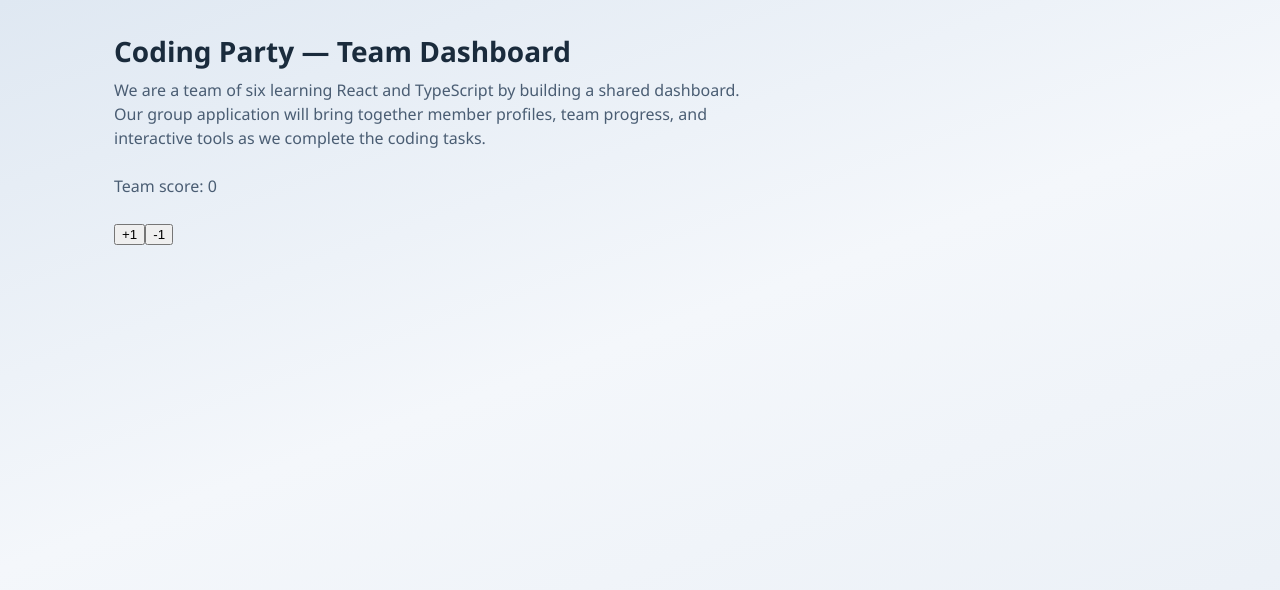
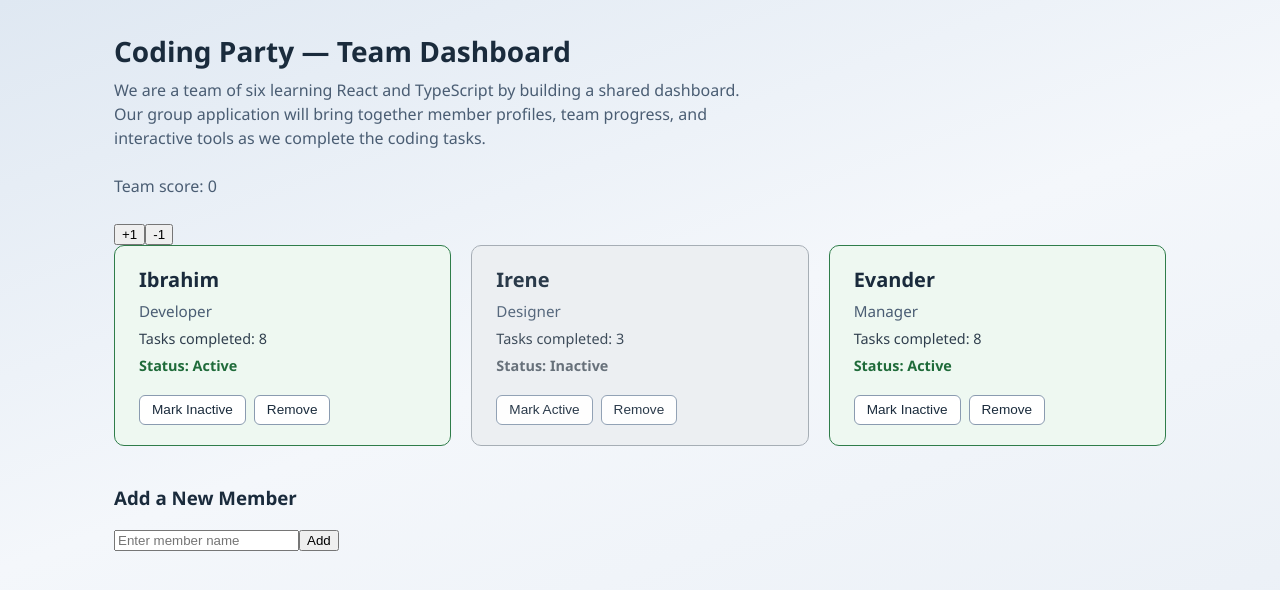
Before and after one commit to DphenomenalALU/coding-party, a React (Vite) app: page / in a window 1280 px wide. Shown: the top 590 px of the page. Built offline with nearby package versions, Linux system fonts and the light colour scheme.

Commit message:
feat: connecting useMembers to TeamDashboard, render member and remove callback

```diff
--- a/src/TeamDashboard.tsx
+++ b/src/TeamDashboard.tsx
@@ -2,12 +2,17 @@
 // Tasks 4–5, 8–9: typed dashboard component with multiple JSX elements.
 // Contributor: Josiane MUKESHIMANA — task 32: display teamScore and score buttons.
 // Contributor: Sonia Etuhoko — tasks 29–30: dashboard layout classes
+// Contributor: Rwigenza Davy — tasks 45–46: connect useMember to TeamDashboard and render Member and pass remove callback to MemberCard.
+
 import type { ReactElement } from 'react';
 import { useTeamScore } from './hooks/useTeamScore';
+import { useMembers } from './hooks/useMembers';
+import MemberCard from './MemberCard';
+import AddMemberForm from './AddMemberForm';
 
 export default function TeamDashboard(): ReactElement {
   const { teamScore, increaseScore, decreaseScore } = useTeamScore();
-
+  const { members, addMember, removeMember } = useMembers();
 
   return (
     <main className="team-dashboard">
@@ -21,7 +26,20 @@ export default function TeamDashboard(): ReactElement {
       <button onClick={increaseScore}>+1</button>
       <button onClick={decreaseScore}>-1</button>
       <div className="member-grid">
-        {/* MemberCards render here when the list is wired */}
+        {
+          members.map((member) => (
+  <MemberCard
+    key={member.id}
+    name={member.name}
+    role={member.role}
+    tasksCompleted={member.tasksCompleted}
+    isActive={member.isActive}
+    bio={member.bio}
+    onRemove={() => removeMember(member.id)}
+    onToggleStatus={() => {}}
+  />
+))}
+        <AddMemberForm onAddMember={addMember} />
       </div>
     </main>
   );
```
